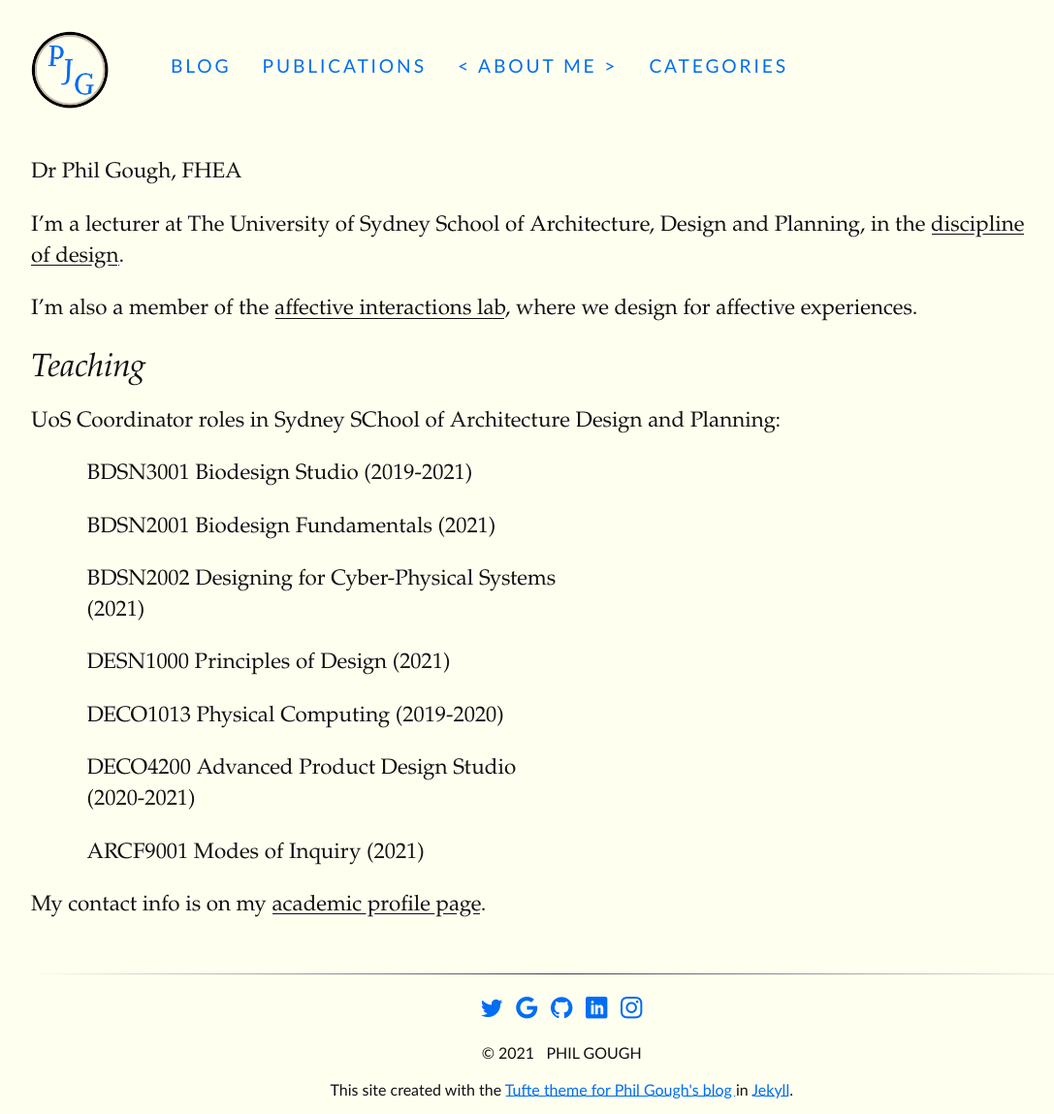
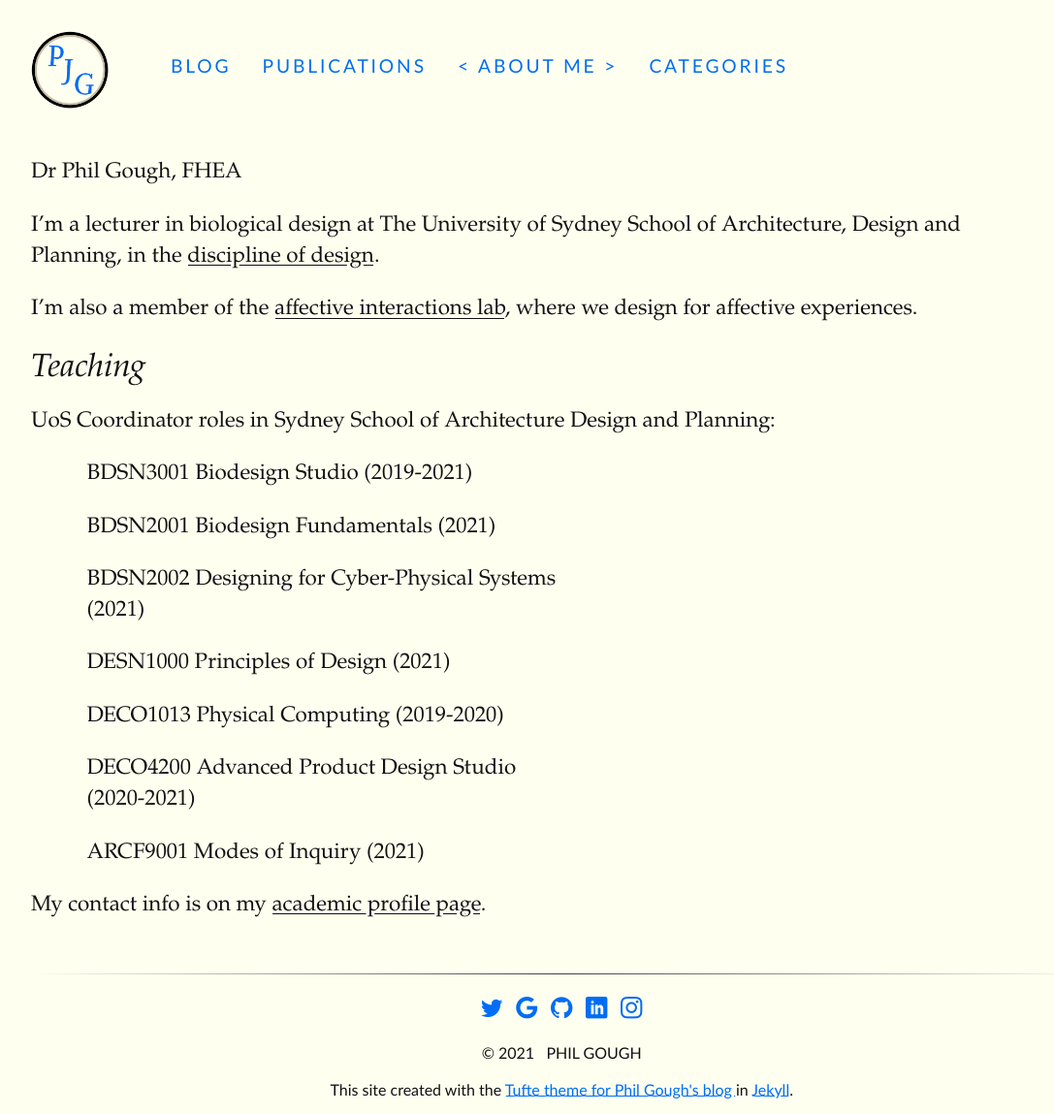
Before and after one commit to philgough/philgough.github.io, a Jekyll site: the page built from docs/about/index.md, in a window 1280 px wide. Shown: the whole page at 97% size, without its empty margins (32-1119 px from the left). Built offline with Jekyll 4.4.1, drawn with Linux system fonts in a browser that asks for light colours; some web fonts are replaced.

Commit message:
fix typos in about page

```diff
--- a/docs/about/index.md
+++ b/docs/about/index.md
@@ -6,12 +6,12 @@ permalink: /about/
 
 Dr Phil Gough, FHEA
 
-I'm a lecturer at The University of Sydney School of Architecture, Design and Planning, in the [discipline of design](https://design.sydney.edu.au).
+I'm a lecturer in biological design at The University of Sydney School of Architecture, Design and Planning, in the [discipline of design](https://design.sydney.edu.au).
 
 I'm also a member of the [affective interactions lab](https://design.sydney.edu.au/research/affectiveinteractions/), where we design for affective experiences.
 
 ## Teaching
-UoS Coordinator roles in Sydney SChool of Architecture Design and Planning:
+UoS Coordinator roles in Sydney School of Architecture Design and Planning:
 - BDSN3001 Biodesign Studio (2019-2021)
 - BDSN2001 Biodesign Fundamentals (2021)
 - BDSN2002 Designing for Cyber-Physical Systems (2021)
```
